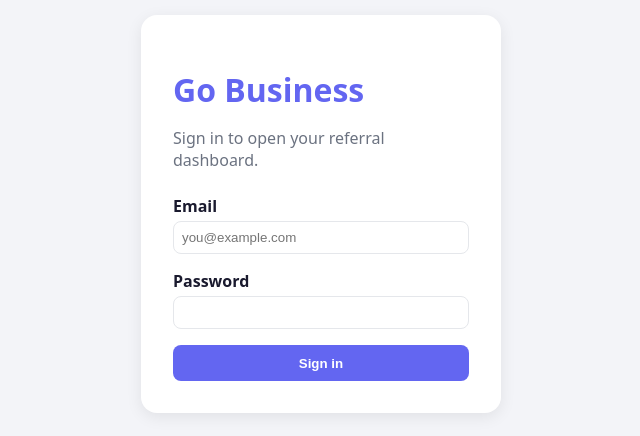
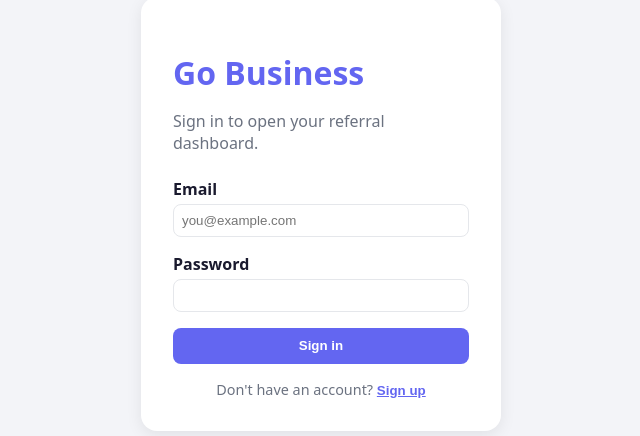
Before and after one commit to nagateja9110/referral-dashboard, a React (Vite) app: page /login in a window 1280 px wide. Shown: the part 186-622 px from the top of the page, without its empty margins (319-959 px from the left). Built offline with nearby package versions, Linux system fonts and the light colour scheme.

Commit message:
Add sign up option to login page

```diff
--- a/src/App.css
+++ b/src/App.css
@@ -139,6 +139,32 @@
 .login-error {
   color: #dc2626;
   margin-bottom: 1rem;
+}
+
+.login-notice {
+  color: var(--text-gray);
+  background: var(--bg-page);
+  border-radius: 8px;
+  padding: 0.6rem 0.75rem;
+  margin-bottom: 1rem;
+  font-size: 0.9rem;
+}
+
+.auth-toggle {
+  margin: 1rem 0 0;
+  text-align: center;
+  font-size: 0.9rem;
+  color: var(--text-gray);
+}
+
+.link-button {
+  background: none;
+  border: none;
+  padding: 0;
+  color: var(--indigo);
+  font-weight: 600;
+  cursor: pointer;
+  text-decoration: underline;
 }
 
 .login-card button[type='submit'] {
--- a/src/pages/Login.jsx
+++ b/src/pages/Login.jsx
@@ -4,18 +4,33 @@ import { Navigate, useNavigate } from 'react-router-dom';
 import { signIn } from '../api';
 
 export default function Login() {
+  const [mode, setMode] = useState('signin');
   const [email, setEmail] = useState('');
   const [password, setPassword] = useState('');
   const [error, setError] = useState('');
+  const [notice, setNotice] = useState('');
   const navigate = useNavigate();
 
   if (Cookies.get('jwt_token')) {
     return <Navigate to="/" replace />;
   }
 
+  function toggleMode() {
+    setMode((m) => (m === 'signin' ? 'signup' : 'signin'));
+    setError('');
+    setNotice('');
+  }
+
   async function handleSubmit(e) {
     e.preventDefault();
     setError('');
+    setNotice('');
+
+    if (mode === 'signup') {
+      setNotice('Sign-up isn’t available yet — please contact an admin for account access.');
+      return;
+    }
+
     try {
       const responseJson = await signIn(email, password);
       const token = responseJson.data.token;
@@ -30,7 +45,11 @@ export default function Login() {
     <main className="login-page">
       <div className="login-card">
         <h1 className="brand-title">Go Business</h1>
-        <p className="tagline">Sign in to open your referral dashboard.</p>
+        <p className="tagline">
+          {mode === 'signin'
+            ? 'Sign in to open your referral dashboard.'
+            : 'Create an account to get started.'}
+        </p>
         <form onSubmit={handleSubmit}>
           <div className="form-field">
             <label htmlFor="email">Email</label>
@@ -56,8 +75,30 @@ export default function Login() {
               {error}
             </p>
           )}
-          <button type="submit">Sign in</button>
+          {notice && (
+            <p className="login-notice" role="status">
+              {notice}
+            </p>
+          )}
+          <button type="submit">{mode === 'signin' ? 'Sign in' : 'Sign up'}</button>
         </form>
+        <p className="auth-toggle">
+          {mode === 'signin' ? (
+            <>
+              Don&apos;t have an account?{' '}
+              <button type="button" className="link-button" onClick={toggleMode}>
+                Sign up
+              </button>
+            </>
+          ) : (
+            <>
+              Already have an account?{' '}
+              <button type="button" className="link-button" onClick={toggleMode}>
+                Sign in
+              </button>
+            </>
+          )}
+        </p>
       </div>
     </main>
   );
```
